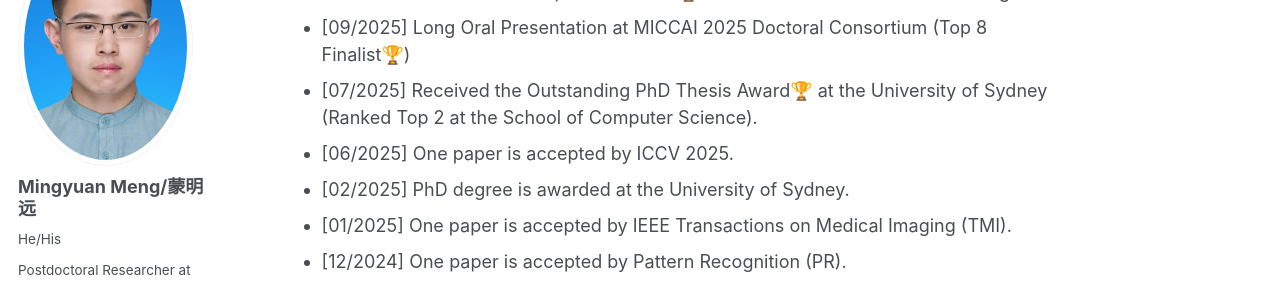
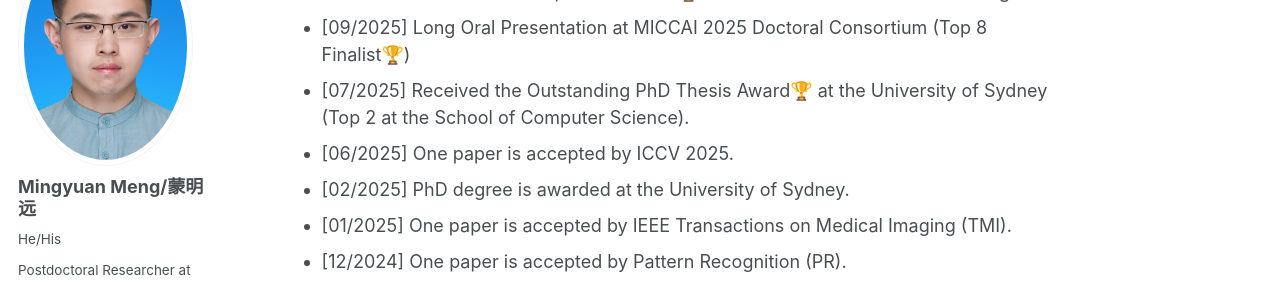
Before and after one commit to MungoMeng/mungomeng.github.io, a Jekyll site: the page built from _pages/about.md, in a window 1280 px wide and 900 px high, scrolled down 436 px. Shown: the part 180-462 px from the top of the window. Built offline with Jekyll 4.4.1, drawn with Linux system fonts in a browser that asks for light colours; some web fonts are replaced.

Commit message:
Update about.md

```diff
--- a/_pages/about.md
+++ b/_pages/about.md
@@ -17,7 +17,7 @@ News
 ======
 * [09/2025] We are the First-placed Winner🏆 at MICCAI 2025 HECKTOR Challenge.
 * [09/2025] Long Oral Presentation at MICCAI 2025 Doctoral Consortium (Top 8 Finalist🏆)
-* [07/2025] Received the Outstanding PhD Thesis Award🏆 at the University of Sydney (Ranked Top 2 at the School of Computer Science).
+* [07/2025] Received the Outstanding PhD Thesis Award🏆 at the University of Sydney (Top 2 at the School of Computer Science).
 * [06/2025] One paper is accepted by ICCV 2025.
 * [02/2025] PhD degree is awarded at the University of Sydney.
 * [01/2025] One paper is accepted by IEEE Transactions on Medical Imaging (TMI).
```
